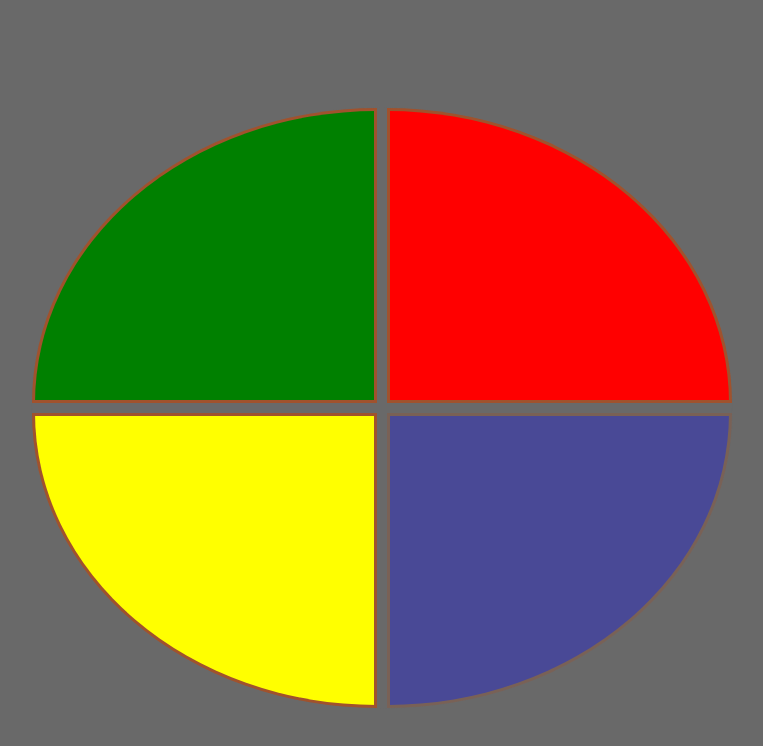
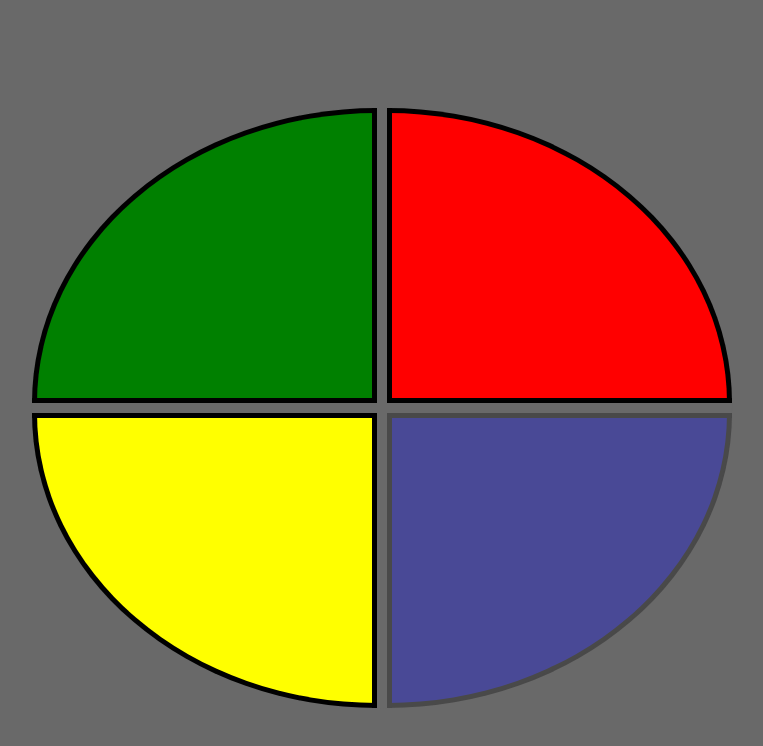
Before and after one commit to Robertobarross/JogoMemoriaGenius, a plain HTML site: page index.html in a window 1280 px wide. Shown: the whole page, without its empty margins (209-972 px from the left). Drawn offline with Linux system fonts and the light colour scheme.

Commit message:
Update style.css

```diff
--- a/style.css
+++ b/style.css
@@ -26,28 +26,28 @@ body {
     grid-area: azul;
     background-color: blue;
     border-bottom-right-radius: 100%;
-    border: 3px solid #A0522D;
+    border: 5px solid black;
 }
 
 .red {
     grid-area: vermelho;
     background-color: red;
     border-top-right-radius: 100%;
-    border: 3px solid #A0522D;
+    border: 5px solid black;
 }
 
 .yellow {
     grid-area: amarelo;
     background-color: yellow;
     border-bottom-left-radius: 100%;
-    border: 3px solid #A0522D;
+    border: 5px solid black;
 }
 
 .green {
     grid-area: verde;
     background-color: green;
     border-top-left-radius: 100%;
-    border: 3px solid #A0522D;
+    border: 5px solid black;
 }
 
 .selected {
```
